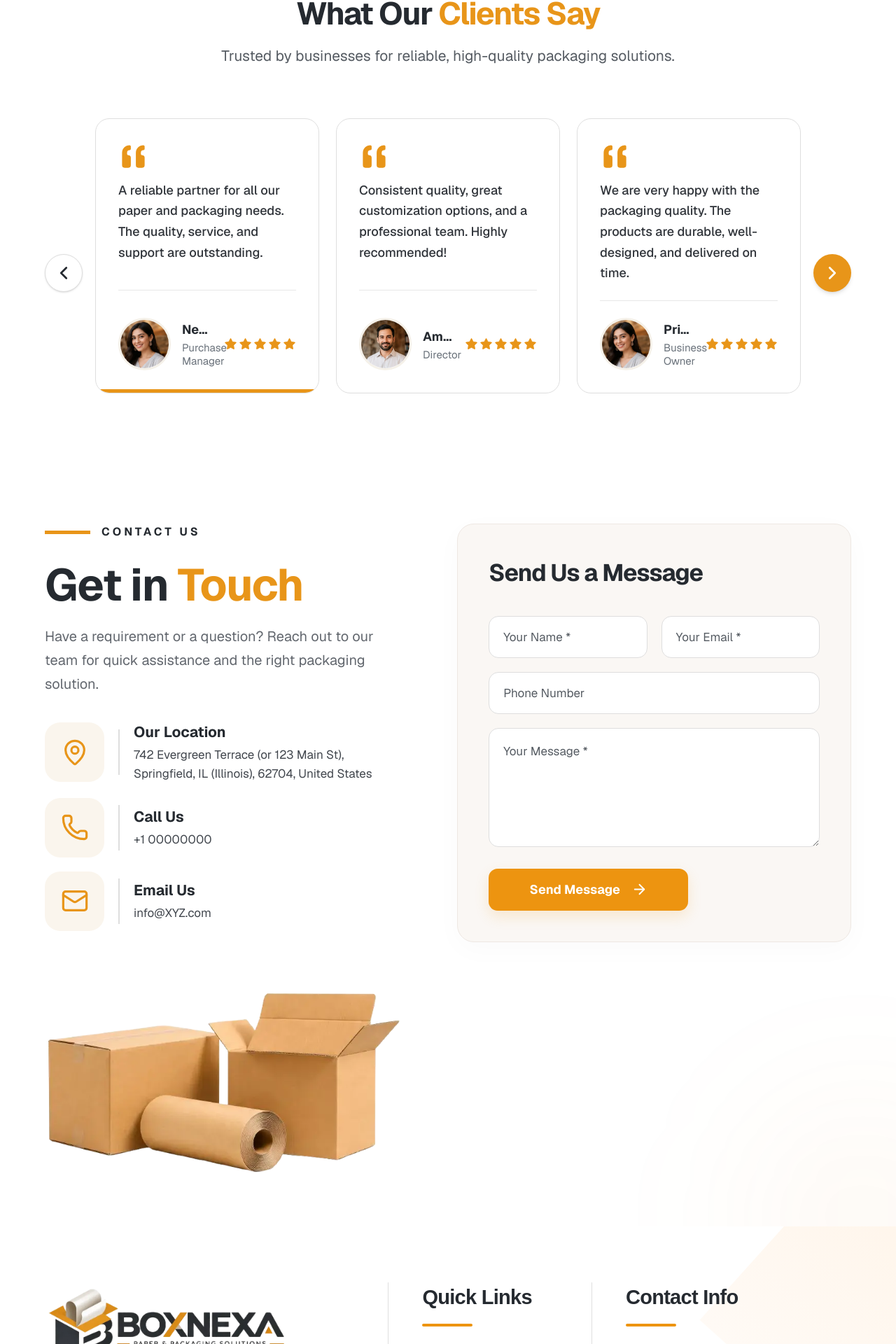
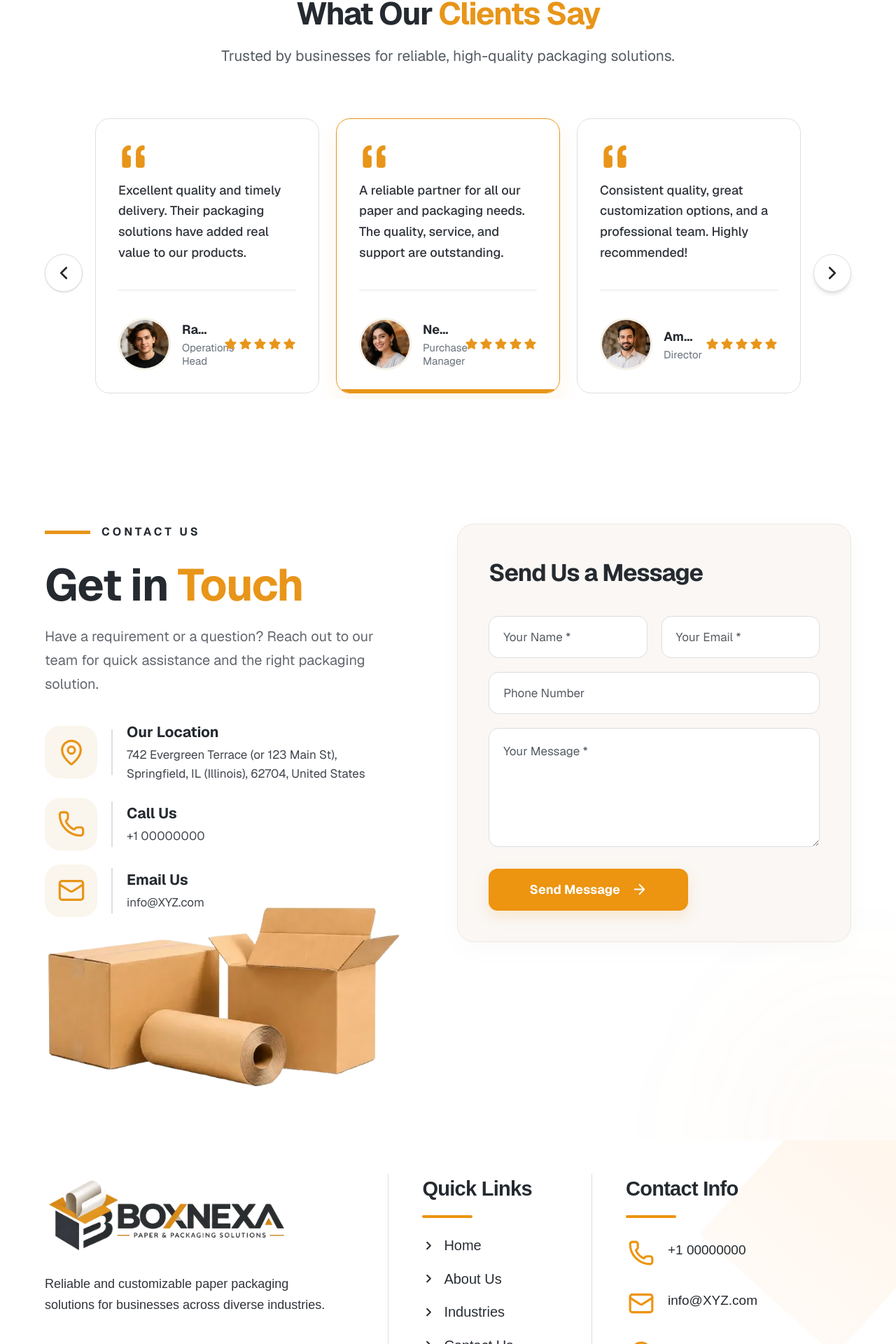
Before and after one commit to Rishangi-01/packaging-paper-boxnexa, a Next.js app: page / in a window 1280 px wide. Shown: the part 3938-5858 px from the top of the page at 70% size. Built offline with nearby package versions, Linux system fonts and the light colour scheme.

Commit message:
update 21

```diff
--- a/components/ContactSection.tsx
+++ b/components/ContactSection.tsx
@@ -156,10 +156,10 @@ export default function ContactSection() {
                   >
 
 
-                    <div className="flex h-[75px] w-[75px] shrink-0 items-center justify-center rounded-[20px] bg-[#faf5ed] transition-all duration-500 group-hover:bg-[#e89519] group-hover:shadow-[0_10px_25px_rgba(232,149,25,0.2)] sm:h-[85px] sm:w-[85px] sm:rounded-[22px]">
+                    <div className="flex h-[65px] w-[65px] shrink-0 items-center justify-center rounded-[20px] bg-[#faf5ed] transition-all duration-500 group-hover:bg-[#e89519] group-hover:shadow-[0_10px_25px_rgba(232,149,25,0.2)] sm:h-[75px] sm:w-[75px] sm:rounded-[22px]">
 
                       <Icon
-                        size={36}
+                        size={28}
                         strokeWidth={1.9}
                         className="text-[#e89519] transition-all duration-500 group-hover:scale-110 group-hover:text-white sm:h-[40px] sm:w-[40px]"
                       />
@@ -199,7 +199,7 @@ export default function ContactSection() {
                 duration: reduceMotion ? 0 : 0.9,
                 delay: 0.2,
               }}
-              className="relative mx-auto mt-10 h-[220px] w-full max-w-[620px] sm:mt-12 sm:h-[290px] lg:mx-0 lg:mt-7 lg:h-[300px] xl:h-[330px]"
+              className="relative mx-auto mt-6 h-[220px] w-full max-w-[620px] sm:mt-8 sm:h-[290px] lg:mx-0 lg:-mt-[75px] lg:h-[300px] xl:h-[330px]"
             >
               <motion.div
                 animate={
--- a/components/Footer.tsx
+++ b/components/Footer.tsx
@@ -37,17 +37,17 @@ export default function Footer() {
   return (
     <footer aria-label={footerSectionData.ariaLabel} className="relative overflow-hidden bg-white">
 
-      {/* DECORATIVE BACKGROUND */}
+
       <div className="pointer-events-none absolute -right-20 -top-32 h-[400px] w-[260px] rotate-[42deg] bg-gradient-to-b from-[#fff4e8] to-[#fffaf5]" />
 
       <div className="pointer-events-none absolute -bottom-40 -right-10 h-[350px] w-[170px] rotate-[42deg] bg-gradient-to-b from-[#fff4e8] to-[#fffaf5]" />
 
-      {/* MAIN FOOTER */}
-      <div className="relative mx-auto max-w-[1600px] pb-14 pt-14 sm:pb-16 sm:pt-16 lg:pb-20 lg:pt-20 px-5 sm:px-8 lg:px-12 xl:px-16">
+
+      <div className="relative mx-auto max-w-[1600px] pb-14 pt-14 sm:pb-16 sm:pt-16 lg:pb-20 lg:pt-12 px-5 sm:px-8 lg:px-12 xl:px-16">
 
         <div className="grid grid-cols-1 gap-10 md:grid-cols-2 lg:grid-cols-[1.55fr_0.85fr_1.3fr] lg:gap-12">
 
-          {/* COMPANY INFORMATION */}
+
           <motion.div
             variants={fadeUp}
             initial="hidden"
@@ -56,7 +56,7 @@ export default function Footer() {
             className="relative lg:pr-10"
           >
 
-            {/* LOGO */}
+
             <Link
               href={standaloneSiteData.homeHref}
               aria-label={`${standaloneSiteData.name} ${standaloneSiteData.homeLabel}`}
@@ -67,7 +67,7 @@ export default function Footer() {
                   reduceMotion ? undefined : { scale: 1.035 }
                 }
                 transition={{ duration: 0.3 }}
-                className="relative h-[100px] w-[300px] max-w-full sm:h-[115px] sm:w-[380px]"
+                className="relative h-[60px] w-[180px] max-w-full sm:h-[115px] sm:w-[380px]"
               >
                 <Image
                   src={standaloneSiteData.logo}
@@ -80,14 +80,14 @@ export default function Footer() {
               </motion.div>
             </Link>
 
-            {/* DESCRIPTION */}
+
             <p className="mt-5 max-w-[470px] text-[16px] leading-[1.7] text-[#30343a] sm:text-[18px]">
               {footerSectionData.about}
             </p>
 
           </motion.div>
 
-          {/* QUICK LINKS */}
+
           <motion.div
             variants={fadeUp}
             initial="hidden"
@@ -101,10 +101,10 @@ export default function Footer() {
               {footerSectionData.columns[0].title}
             </h3>
 
-            {/* ORANGE LINE */}
+
             <div className="mt-4 h-[4px] w-[72px] rounded-full bg-[#ed9410]" />
 
-            {/* LINKS */}
+
             <ul className="mt-6 space-y-4">
 
               {footerSectionData.columns[0].links.map((link, index) => (
--- a/components/HeroSection.tsx
+++ b/components/HeroSection.tsx
@@ -33,7 +33,7 @@ export default function HeroSection() {
           duration: shouldReduceMotion ? 0 : 1.5,
           ease: "easeOut",
         }}
-        className="absolute inset-0 -z-20 bg-cover bg-[position:65%_center] sm:bg-[position:60%_center] lg:bg-center"
+        className="absolute inset-0 -z-20 bg-cover bg-[position:20%_center] sm:bg-[position:60%_center] lg:bg-center"
         style={{
           backgroundImage: `url('${slide.image}')`,
         }}
--- a/components/Navbar.tsx
+++ b/components/Navbar.tsx
@@ -73,7 +73,7 @@ export default function Navbar() {
           aria-label={`${standaloneSiteData.name} ${standaloneSiteData.homeLabel}`}
           className="inline-flex"
         >
-          <div className="relative h-[100px] w-[250px] max-w-full sm:h-[95px] sm:w-[300px]">
+          <div className="relative h-[60px] w-[180px] max-w-full sm:h-[95px] sm:w-[300px]">
             <Image
               src={standaloneSiteData.logo}
               alt={standaloneSiteData.alt}
--- a/components/TestimonialsSection.tsx
+++ b/components/TestimonialsSection.tsx
@@ -17,7 +17,7 @@ import "swiper/css/pagination";
 
 export default function TestimonialsSection() {
   const [swiper, setSwiper] = useState<SwiperType | null>(null);
-  const [activeIndex, setActiveIndex] = useState(1);
+  const [activeIndex, setActiveIndex] = useState(0);
 
   const reduceMotion = useReducedMotion();
   const testimonials = testimonialsSectionData.items;
@@ -102,6 +102,7 @@ export default function TestimonialsSection() {
             onSlideChange={(instance) => setActiveIndex(instance.realIndex)}
             slidesPerView={1}
             slidesPerGroup={1}
+            centeredSlides={true}
             spaceBetween={20}
             loop={true}
             speed={750}
@@ -135,9 +136,9 @@ export default function TestimonialsSection() {
 
                 <div
                   className={`group relative flex h-full min-h-[355px] flex-col justify-between overflow-hidden rounded-[20px] border bg-white p-6 transition-all duration-500 sm:min-h-[370px] sm:p-7 lg:p-8 ${
-                    activeIndex === index + 1
+                    activeIndex === index
                       ? "border-[#e89519] shadow-[0_12px_30px_rgba(232,149,25,0.09)]"
-                      : "border-[#dedede] hover:border-[#e89519] hover:shadow-[0_15px_35px_rgba(0,0,0,0.07)]"
+                      : "border-[#dedede]"
                   }`}
                 >
 
@@ -203,7 +204,7 @@ export default function TestimonialsSection() {
                     className={`absolute bottom-0 left-0 h-[5px] w-full bg-[#e89519] transition-all duration-500 ${
                       activeIndex === index
                         ? "opacity-100"
-                        : "opacity-0 group-hover:opacity-100"
+                        : "opacity-0"
                     }`}
                   />
 
@@ -217,7 +218,7 @@ export default function TestimonialsSection() {
             type="button"
             onClick={() => swiper?.slideNext()}
             aria-label={testimonialsSectionData.nextLabel}
-            className="absolute right-0 top-1/2 z-20 hidden h-[54px] w-[54px] -translate-y-1/2 items-center justify-center rounded-full bg-[#e89519] text-white shadow-md transition-all duration-300 hover:bg-[#252a30] sm:flex"
+            className="absolute right-0 top-1/2 z-20 hidden h-[54px] w-[54px] -translate-y-1/2 items-center justify-center rounded-full border border-[#dedede] bg-white text-[#252a30] shadow-md transition-all duration-300 hover:border-[#e89519] hover:bg-[#e89519] hover:text-white sm:flex"
           >
             <ChevronRight size={30} strokeWidth={2.2} />
           </button>
```
Also changed, not shown: data/site.json.
